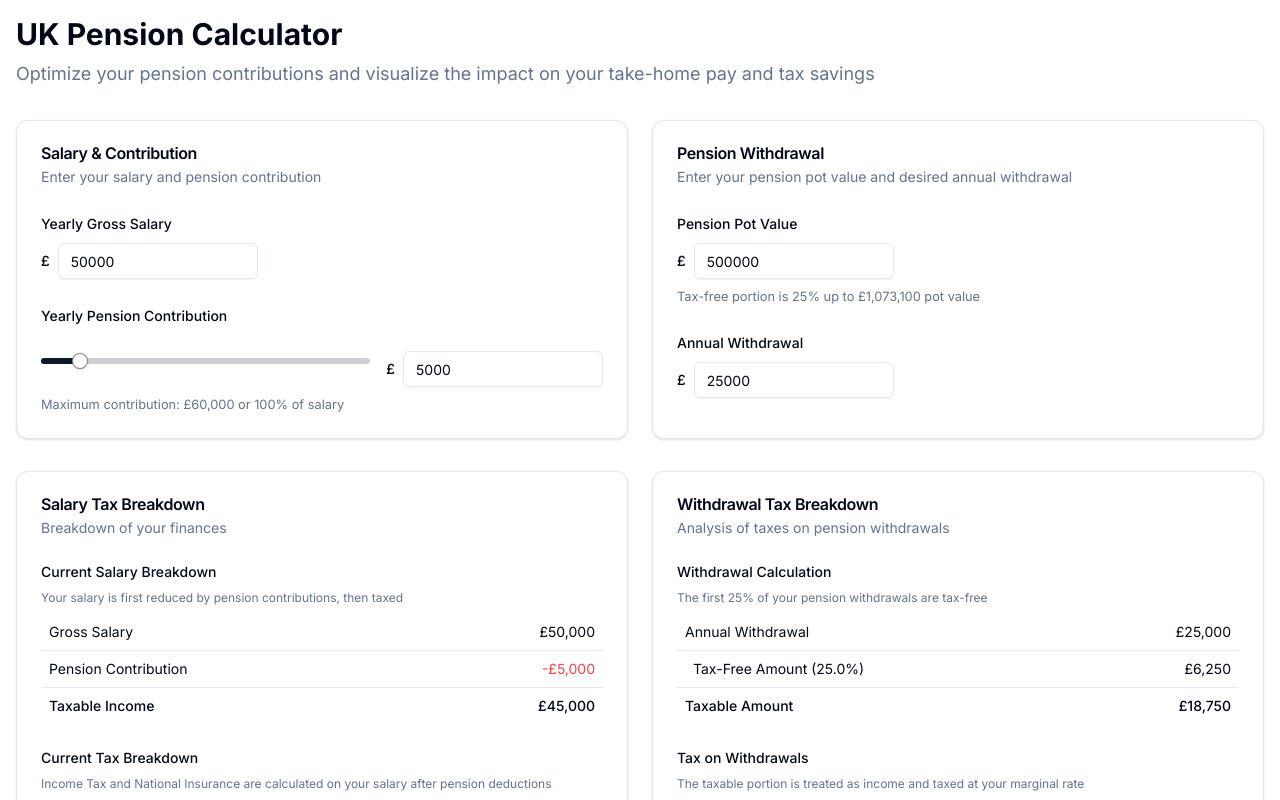
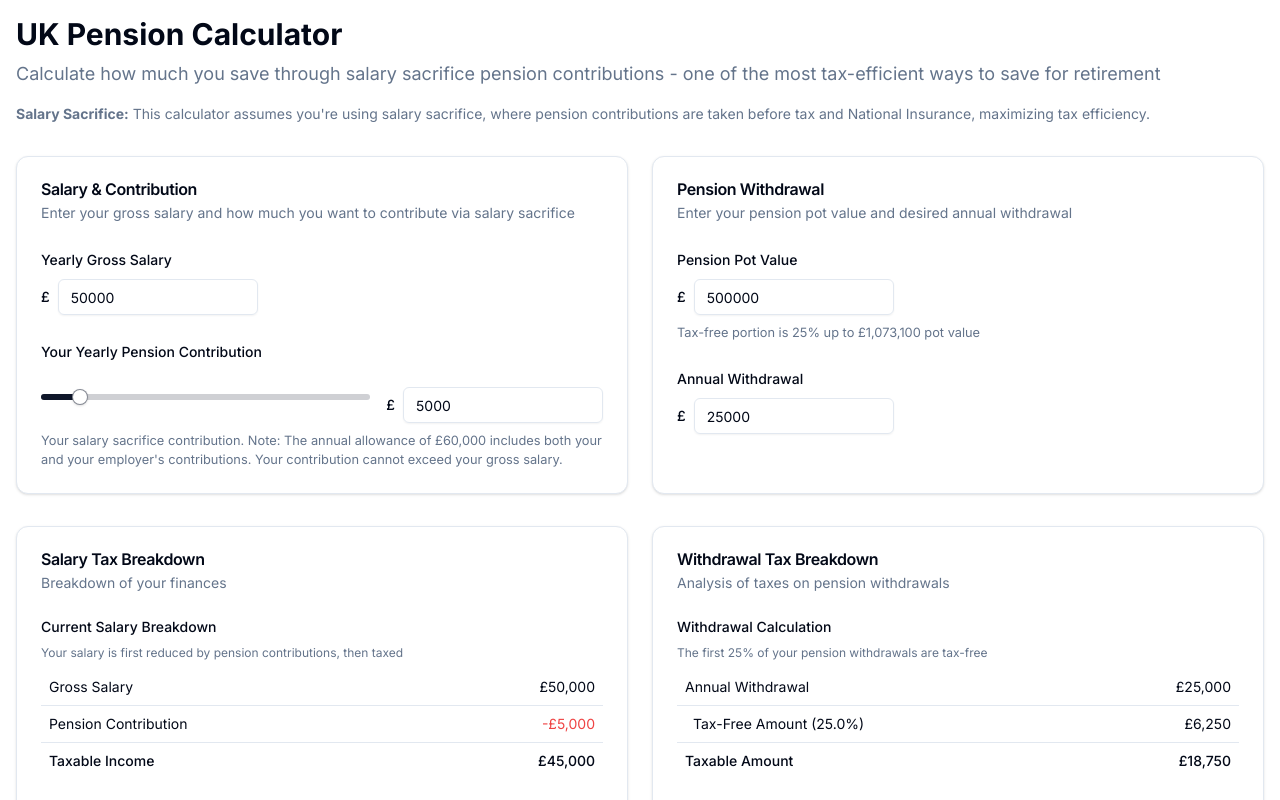
Before and after one commit to FranciscoMoretti/uk-pension-contributions-calculator, a Next.js app: page / in a window 1280 px wide. Shown: the top 800 px of the page. Built offline with nearby package versions, Linux system fonts and the light colour scheme.

Commit message:
decent text

```diff
--- a/src/app/layout.tsx
+++ b/src/app/layout.tsx
@@ -4,15 +4,15 @@ import { Inter } from "next/font/google";
 const inter = Inter({ subsets: ["latin"] });
 
 export const metadata = {
-  title: "UK Pension Calculator | Optimize Your Pension Contributions",
+  title: "UK Pension Calculator | Salary Sacrifice Tax Savings Calculator",
   description:
-    "Calculate the optimal pension contribution through salary sacrifice. See tax savings, withdrawal scenarios, and maximize your retirement savings with our interactive calculator.",
+    "Calculate your tax savings through salary sacrifice pension contributions. See how much you save in Income Tax and National Insurance, plus understand future withdrawal scenarios.",
   keywords:
-    "UK pension, salary sacrifice, pension calculator, tax savings, retirement planning",
+    "UK pension, salary sacrifice, pension calculator, tax savings, retirement planning, National Insurance savings, income tax relief",
   openGraph: {
-    title: "UK Pension Calculator | Optimize Your Pension Contributions",
+    title: "UK Pension Calculator | Salary Sacrifice Tax Savings Calculator",
     description:
-      "Calculate the optimal pension contribution through salary sacrifice. See tax savings, withdrawal scenarios, and maximize your retirement savings.",
+      "Calculate your tax savings through salary sacrifice pension contributions. See how much you save in Income Tax and National Insurance, plus understand future withdrawal scenarios.",
     type: "website",
   },
 };
--- a/src/app/page.tsx
+++ b/src/app/page.tsx
@@ -54,10 +54,18 @@ export default function PensionCalculator() {
     <div className="container mx-auto p-4">
       <header className="mb-8">
         <h1 className="text-3xl font-bold mb-2">UK Pension Calculator</h1>
-        <p className="text-lg text-muted-foreground">
-          Optimize your pension contributions and visualize the impact on your
-          take-home pay and tax savings
+        <p className="text-lg text-muted-foreground mb-4">
+          Calculate how much you save through salary sacrifice pension
+          contributions - one of the most tax-efficient ways to save for
+          retirement
         </p>
+        <div className="text-sm text-muted-foreground space-y-2">
+          <p>
+            <strong>Salary Sacrifice:</strong> This calculator assumes
+            you&apos;re using salary sacrifice, where pension contributions are
+            taken before tax and National Insurance, maximizing tax efficiency.
+          </p>
+        </div>
       </header>
 
       {/* All Inputs Section */}
@@ -67,7 +75,8 @@ export default function PensionCalculator() {
           <CardHeader>
             <CardTitle>Salary & Contribution</CardTitle>
             <CardDescription>
-              Enter your salary and pension contribution
+              Enter your gross salary and how much you want to contribute via
+              salary sacrifice
             </CardDescription>
           </CardHeader>
           <CardContent>
@@ -102,7 +111,7 @@ export default function PensionCalculator() {
                   name="pensionContribution"
                   render={({ field }) => (
                     <FormItem>
-                      <FormLabel>Yearly Pension Contribution</FormLabel>
+                      <FormLabel>Your Yearly Pension Contribution</FormLabel>
                       <FormControl>
                         <div className="space-y-4 flex gap-4 items-center flex-wrap">
                           <Slider
@@ -123,7 +132,10 @@ export default function PensionCalculator() {
                         </div>
                       </FormControl>
                       <FormDescription>
-                        Maximum contribution: £60,000 or 100% of salary
+                        Your salary sacrifice contribution. Note: The annual
+                        allowance of £60,000 includes both your and your
+                        employer&apos;s contributions. Your contribution cannot
+                        exceed your gross salary.
                       </FormDescription>
                       <FormMessage />
                     </FormItem>
@@ -204,6 +216,14 @@ export default function PensionCalculator() {
         potValue={potValue}
         annualPensionWithdrawal={annualWithdrawal}
       />
+
+      <footer className="mt-12 border-t pt-6 text-sm text-muted-foreground">
+        <p>
+          This calculator is for illustrative purposes only. Tax rates and
+          allowances may change. Always consult a financial advisor for
+          personalized advice.
+        </p>
+      </footer>
     </div>
   );
 }
```
Also changed, not shown: 1 other file (tests, documents, lock files or other folders).
